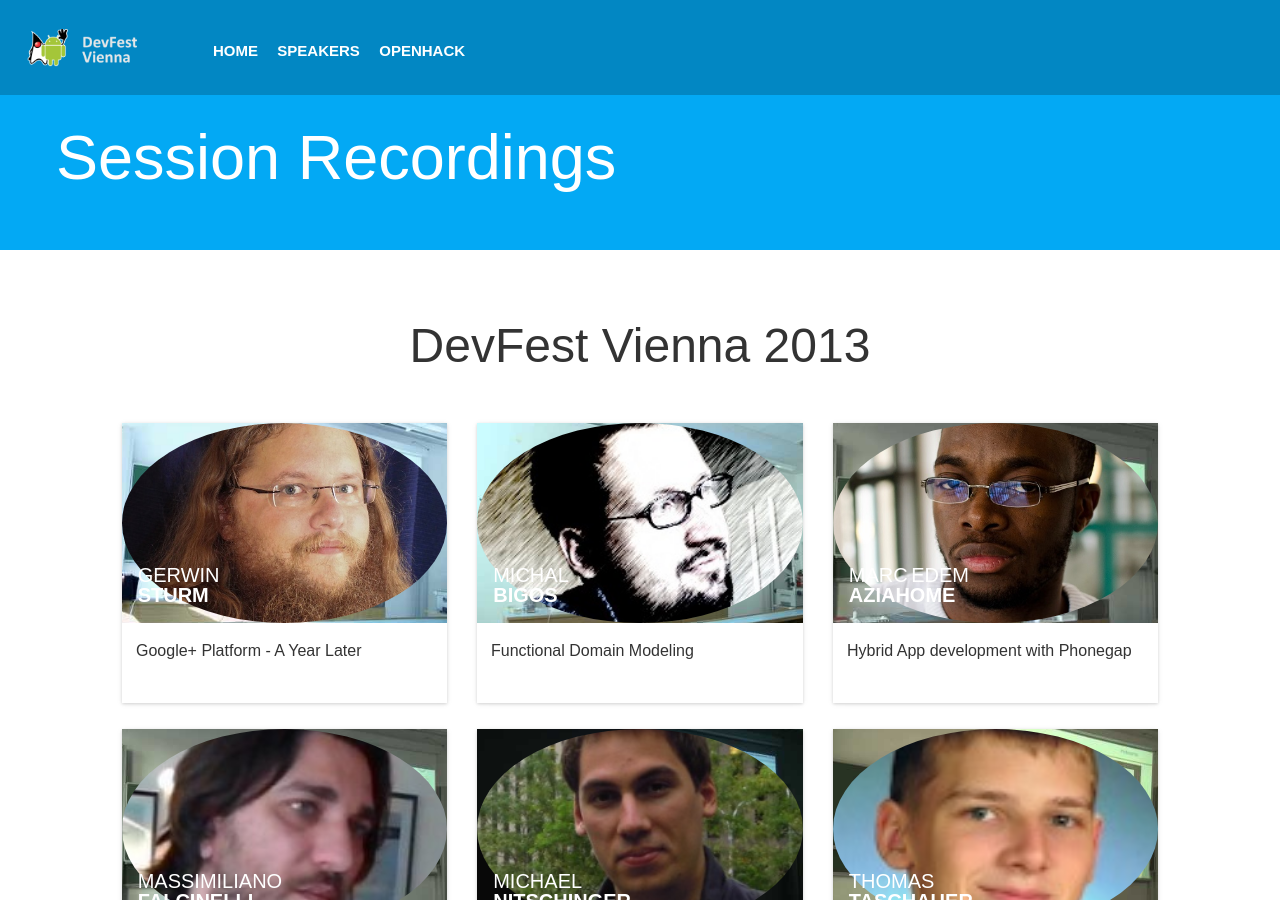
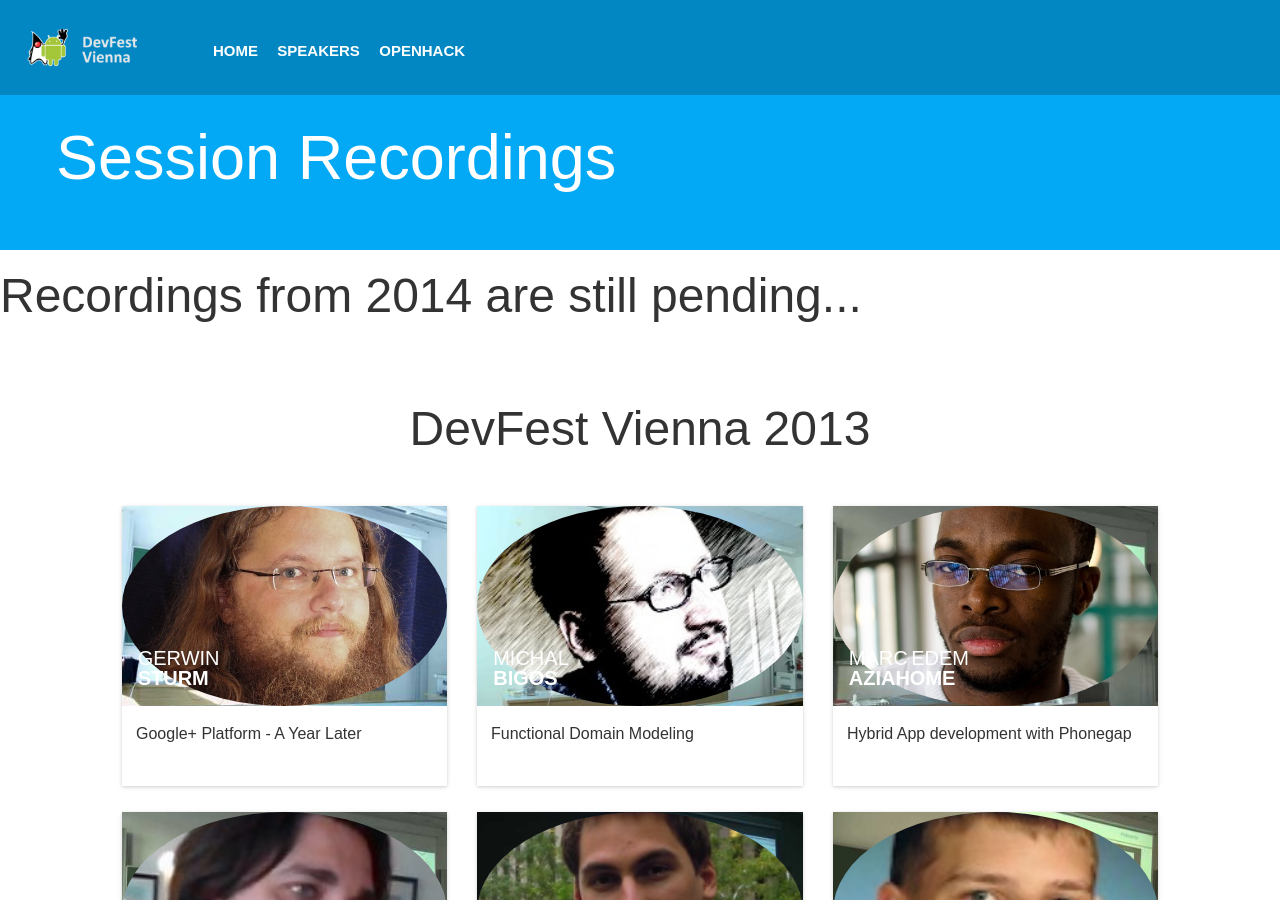
Before and after one commit to DevFestVienna/devfest-at-site, a Jekyll site: the page built from recordings.html, in a window 1280 px wide and 900 px high. Built offline with Jekyll 4.4.1, drawn with Linux system fonts in a browser that asks for light colours; nearby versions of some CDN libraries; comment, search, counter and statistics services are not loaded.

Commit message:
corrected Michel Racic's picture, added text for 2014 recordings

```diff
--- a/recordings.html
+++ b/recordings.html
@@ -7,5 +7,6 @@
 
 {% include header.html %}
 
+<h3>Recordings from 2014 are still pending...</h3>
 {% include recordings.html year="2013" %}
 {% include recordings.html year="2012" %}
```
Also changed, not shown: img/speakers/MichelRacic.jpg (renamed from img/speakers/MichalRacic.jpg).
